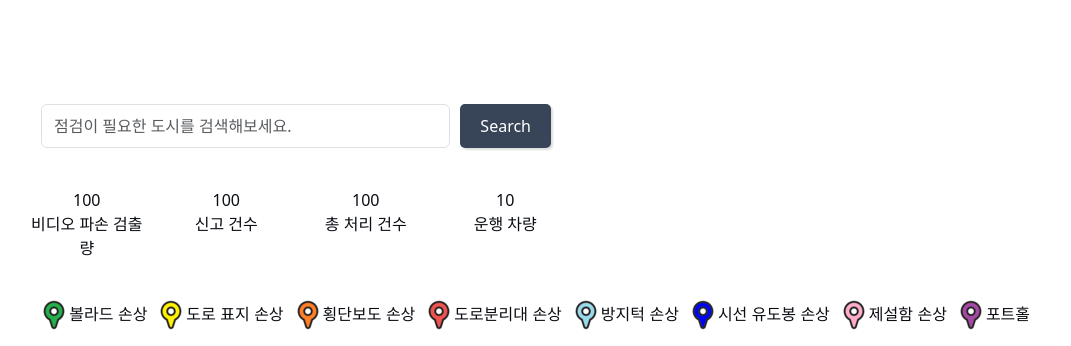
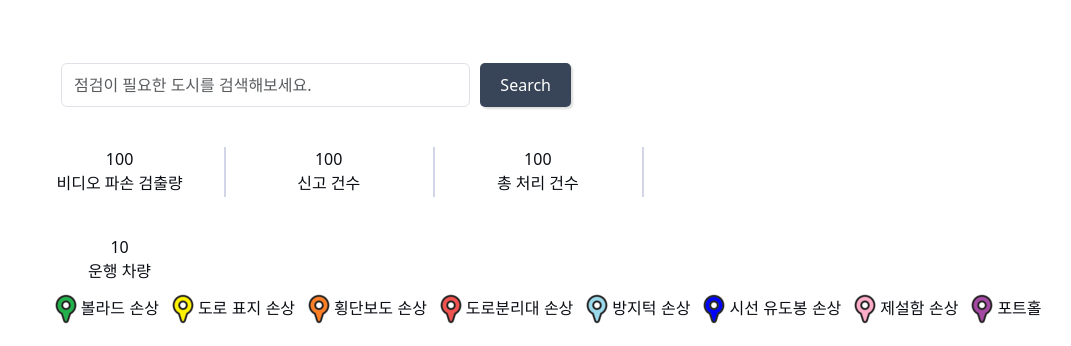
Before and after one commit to alfkalfk1234/BBUMAS_Aivle_3rd, a Django app: page /map/ in a window 1280 px wide. Shown: the part 164-510 px from the top of the page, without its empty margins (65-1136 px from the left). Run offline with Django 4.2, Linux system fonts and the light colour scheme; data that the repository does not hold is empty; some libraries are stand-ins or nearby versions; some web fonts are replaced.

Commit message:
map.html 수정

```diff
--- a/map/templates/map/map.html
+++ b/map/templates/map/map.html
@@ -104,8 +104,8 @@
     </div><!-- End Breadcrumbs -->
 
     <!-- ======= Contact Section ======= -->
-    <section id="contact" class="contact">
-      <div class="container" data-aos="fade-up">
+    {% comment %} <section id="contact" class="contact"> {% endcomment %}
+      <div class="container" data-aos="fade-up" style="margin-bottom: 70px;">
 
         <div class="container">
           <div class="row gy-4 d-flex justify-content-between">
@@ -113,39 +113,51 @@
               <br>
               <!-- <p data-aos="fade-up" data-aos-delay="100">Facere distinctio molestiae nisi fugit tenetur repellat non praesentium nesciunt optio quis sit odio nemo quisquam. eius quos reiciendis eum vel eum voluptatem eum maiores eaque id optio ullam occaecati odio est possimus vel reprehenderit</p> -->
 
-              <div class="container" data-aos="fade-up">
-                <form id="search-form" class="form-search d-flex align-items-stretch mb-3" data-aos="fade-up" data-aos-delay="200">
+              <div class="container" data-aos="fade-up" style="margin-left: 20px;">
+                <form id="search-form" class="form-search d-flex align-items-stretch mb-3"data-aos="fade-up" data-aos-delay="200">
                     <input id="search-input" type="text" class="form-control" placeholder="점검이 필요한 도시를 검색해보세요.">
-                    <button type="submit" class="search-btn"  style="box-shadow: 2px 2px 2px #dedede; color: white; padding: 10px 20px; border: none; border-radius: 5px; cursor: pointer;">Search</button>
+                    <button type="submit" class="search-btn" style="box-shadow: 2px 2px 2px #dedede; color: white; padding: 10px 20px; border: none; border-radius: 5px; cursor: pointer;">Search</button>
                 </form>
               </div>
               <br>
 
 
-              <div class="row gy-4" data-aos="fade-up" data-aos-delay="400">
-
-                <div class="col-lg-3 col-6">
+              <div class="map-num" style="margin-top: -10px;">
+                <div class="row gy-4" data-aos="fade-up" data-aos-delay="200">
+                  <div class="col-lg-3 col-6" style="width:23%;">
                     <div class="stats-item text-center w-100 h-100">
-                    <span id="videoDamageCount" data-purecounter-start="0" data-purecounter-duration="1" class="purecounter"></span>
+                      <span id="videoDamageCount"data-purecounter-start="0" data-purecounter-duration="1" class="purecounter"></span>
                       <p>비디오 파손 검출량</p>
                     </div>
-                </div><!-- End Stats   Item -->
+                  </div><!-- End Stats Item -->
 
-                <div class="col-lg-3 col-6">
+                  <div class="col-lg-3 col-6" style="width: 5px;">
+                    <div class='v-line'></div>
+                  </div>
+
+                  <div class="col-lg-3 col-6" style="width:23%;">
                     <div class="stats-item text-center w-100 h-100">
                       <span id="postDamageCount" data-purecounter-start="0" data-purecounter-duration="1" class="purecounter"></span>
                       <p>신고 건수</p>
                     </div>
                   </div><!-- End Stats Item -->
 
-                <div class="col-lg-3 col-6">
+                  <div class="col-lg-3 col-6" style="width: 5px;">
+                    <div class='v-line'></div>
+                  </div>
+
+                  <div class="col-lg-3 col-6" style="width:23%;">
                     <div class="stats-item text-center w-100 h-100">
                       <span id="totalDamageCount" data-purecounter-start="0" data-purecounter-duration="1" class="purecounter"></span>
                       <p>총 처리 건수</p>
                     </div>
                   </div><!-- End Stats Item -->
 
-                <div class="col-lg-3 col-6">
+                  <div class="col-lg-3 col-6" style="width: 5px;">
+                    <div class='v-line'></div>
+                  </div>
+
+                  <div class="col-lg-3 col-6" style="width:23%;">
                     <div class="stats-item text-center w-100 h-100">
                       <span data-purecounter-start="0" data-purecounter-end="10" data-purecounter-duration="1" class="purecounter"></span>
                       <p>운행 차량</p>
@@ -214,7 +226,7 @@
         </div> {% endcomment %}
 
         <div>
-          <div id="map" style="width: 100%; height: 700px;"></div>
+          <div id="map" style="width: 100%; height: 700px; margin-top: -10px;"></div>
           <script type="text/javascript" src="//dapi.kakao.com/v2/maps/sdk.js?appkey=e6ea244010ed3342eff6810e6610527d&libraries=services"></script>
           <!--<iframe style="border:0; width: 100%; height: 340px;" src="https://www.google.com/maps/embed?pb=!1m14!1m8!1m3!1d12097.433213460943!2d-74.0062269!3d40.7101282!3m2!1i1024!2i768!4f13.1!3m3!1m2!1s0x0%3A0xb89d1fe6bc499443!2sDowntown+Conference+Center!5e0!3m2!1smk!2sbg!4v1539943755621" frameborder="0" allowfullscreen></iframe>-->
           <script>
@@ -553,7 +565,7 @@
         </div> {% endcomment %}
 
       </div>
-    </section><!-- End Contact Section -->
+    {% comment %} </section><!-- End Contact Section --> {% endcomment %}
 
   </main><!-- End #main -->
 
--- a/static/assets/css/main.css
+++ b/static/assets/css/main.css
@@ -458,7 +458,19 @@ map
   cursor: pointer;
 }
 
-
+.map-num {
+  padding: 10px;
+  /* background-color: #e5e8f3b4; */
+  width: 150%;
+  height: 35%;
+  border-radius: 10px;
+  /* box-shadow: 2px 2px 2px #dedede; */
+}
+
+.v-line {
+  border-left : 2px solid #d1d5e7;
+  height : 50px;
+}
 
 /*--------------------------------------------------------------
 # Sections & Section Header
@@ -2405,6 +2417,7 @@ video.html
   position: relative;
   left: 50%;
   transform: translateX(-50%);
+  margin-bottom: 20px;
   margin-top: 70px;
   width: 600px;
   cursor: pointer;
```
Lines whose indentation alone changed are shown as unchanged.
